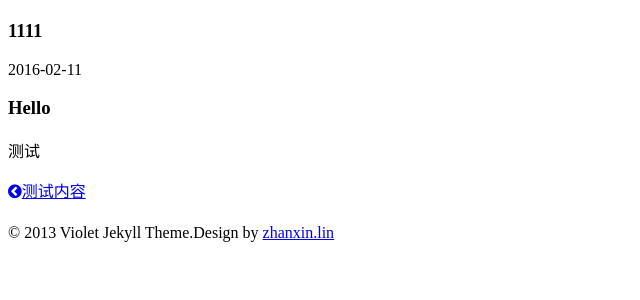
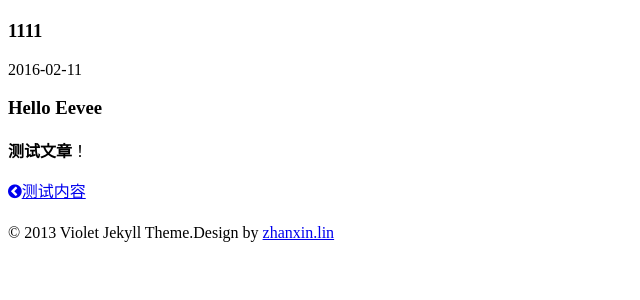
Before and after one commit to pizn/pizn.github.com, a Jekyll site: the page built from _posts/test2-123/2016-02-11-heel.md, in a window 1280 px wide. Shown: the top 300 px of the page, without its empty margins (0-640 px from the left). Built offline with Jekyll 4.4.1, drawn with Linux system fonts in a browser that asks for light colours; nearby versions of some CDN libraries; some web fonts are replaced; library files that are not in the unit come from our copies; comment, search, counter and statistics services are not loaded.

Commit message:
[log]: Update post

```diff
--- a/_posts/test2-123/2016-02-11-heel.md
+++ b/_posts/test2-123/2016-02-11-heel.md
@@ -3,6 +3,6 @@ layout: post
 title: 1111
 description: 111
 ---
-# Hello
+# Hello Eevee
 
-测试
+**测试文章**！
```
